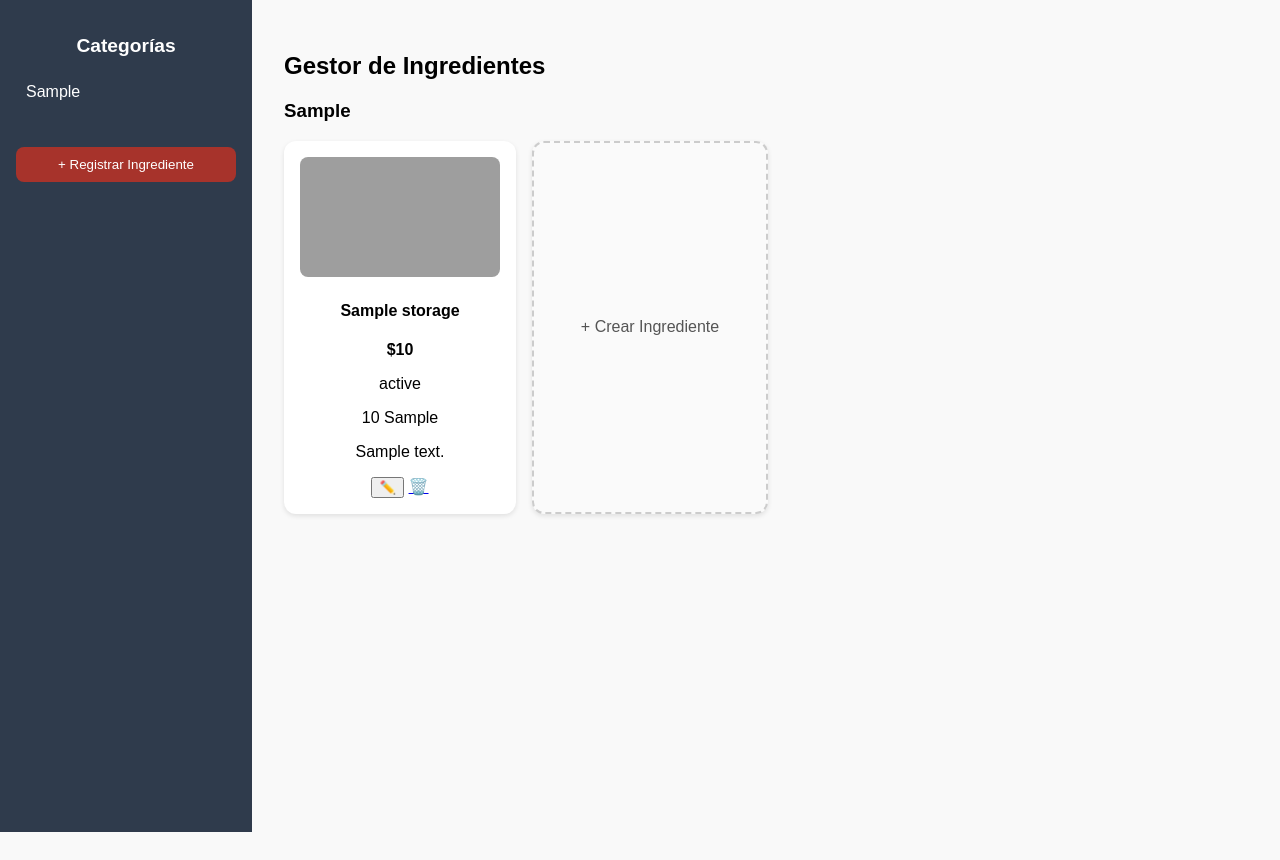
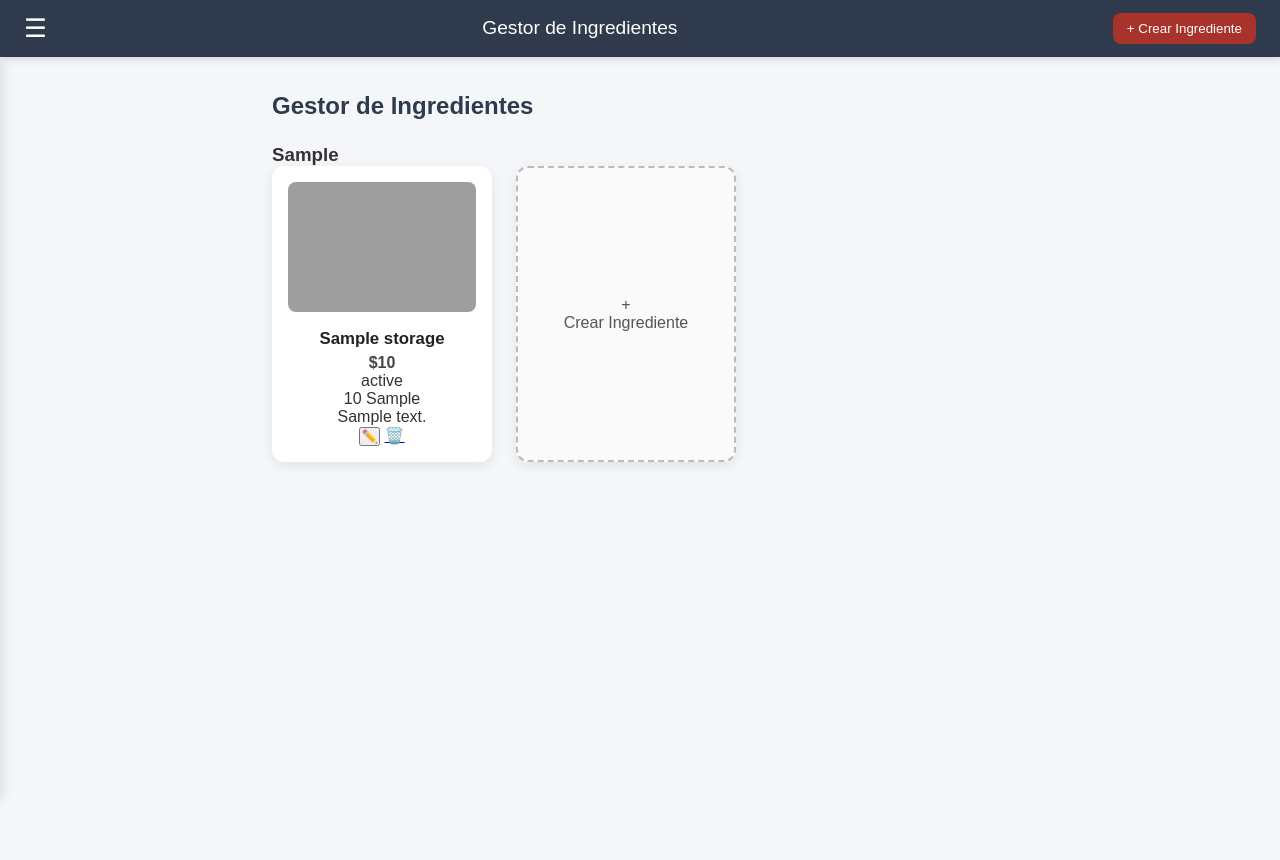
Before and after one commit to JuanEstebanAparicio/DelixSystem, a PHP site: page /app/pages/inventory/view/ingredient_manager.php in a window 1280 px wide. Before the commit the page ends 832 px from the top, so only its background shows below. Run offline with PHP 8.4, Linux system fonts and the light colour scheme; tables that the repository leaves empty or names only in its code hold one stand-in row (values such as "Sample post"); some libraries are stand-ins or nearby versions; grey boxes are pictures that could not be loaded.

Commit message:
mejoras css (aun falta)

```diff
--- a/app/pages/inventory/css/ingredient_manager.css
+++ b/app/pages/inventory/css/ingredient_manager.css
@@ -1,135 +1,204 @@
+/* === RESET & BASE === */
+* {
+  box-sizing: border-box;
+  margin: 0;
+  padding: 0;
+}
+
 body {
-  margin: 0;
   font-family: 'Poppins', sans-serif;
-  background: #f9f9f9;
+  background: #f4f6f9;
+  color: #333;
+  min-height: 100vh;
+  margin-top: 60px; /* espacio debajo del navbar fijo */
   display: flex;
 }
 
-/* Sidebar */
-.sidebar {
-  width: 220px;
+/* === NAVBAR SUPERIOR === */
+.navbar {
+  width: 100%;
   background: #2f3b4c;
-  color: white;
-  height: 100vh;
-  padding: 1rem;
+  color: #fff;
+  display: flex;
+  align-items: center;
+  justify-content: space-between;
+  padding: 0.8rem 1.5rem;
+  position: fixed;
+  top: 0;
+  left: 0;
+  z-index: 100;
+  box-shadow: 0 2px 8px rgba(0,0,0,0.15);
 }
 
-.sidebar h3 {
-  margin-bottom: 1rem;
+.navbar-title {
   font-size: 1.2rem;
-  text-align: center;
+  font-weight: 500;
 }
 
-.sidebar ul {
-  list-style: none;
-  padding: 0;
-}
-
-.sidebar ul li {
-  padding: 10px;
-  cursor: pointer;
-  border-radius: 8px;
-  margin-bottom: 5px;
-}
-
-.sidebar ul li:hover {
-  background: #40526b;
-}
-
-.create-btn {
-  margin-top: 20px;
-  width: 100%;
-  padding: 10px;
-  background: #a7332b;
+.hamburger {
+  font-size: 1.6rem;
+  background: none;
+  color: white;
   border: none;
-  color: white;
-  border-radius: 8px;
-  cursor: pointer;
-}
-
-.create-btn:hover {
-  background: #8d2b24;
-}
-
-/* Main */
-.main-content {
-  flex: 1;
-  padding: 2rem;
-}
-
-.card-container {
-  display: flex;
-  flex-wrap: wrap;
-  gap: 1rem;
-}
-
-.ingredient-card {
-  width: 200px;
-  background: white;
-  border-radius: 12px;
-  box-shadow: 0 2px 5px rgba(0,0,0,0.1);
-  padding: 1rem;
-  text-align: center;
   cursor: pointer;
   transition: transform 0.2s ease;
 }
 
+.hamburger:hover {
+  transform: scale(1.1);
+}
+
+.navbar .create-btn {
+  background: #a7332b;
+  border: none;
+  padding: 8px 14px;
+  border-radius: 8px;
+  color: #fff;
+  cursor: pointer;
+  transition: background 0.3s ease;
+}
+
+.navbar .create-btn:hover {
+  background: #912920;
+}
+
+/* === SIDEBAR === */
+.sidebar {
+  width: 240px;
+  background: linear-gradient(180deg, #2f3b4c, #232c3b);
+  color: #fff;
+  padding: 1.5rem 1rem;
+  position: fixed;
+  top: 60px;
+  left: 0;
+  height: calc(100% - 60px);
+  overflow-y: auto;
+  transition: transform 0.3s ease;
+  box-shadow: 3px 0 10px rgba(0, 0, 0, 0.1);
+}
+
+.sidebar.hidden {
+  transform: translateX(-100%);
+}
+
+.sidebar-title {
+  font-size: 1.3rem;
+  text-align: center;
+  margin-bottom: 1.5rem;
+}
+
+.sidebar-list {
+  list-style: none;
+}
+
+.sidebar-item {
+  padding: 10px 12px;
+  border-radius: 8px;
+  margin-bottom: 8px;
+  cursor: pointer;
+  transition: background 0.2s ease;
+}
+
+.sidebar-item:hover {
+  background: rgba(255, 255, 255, 0.15);
+}
+
+/* === MAIN CONTENT === */
+.main-content {
+  flex: 1;
+  padding: 2rem;
+  overflow-y: auto;
+  margin-left: 240px;
+}
+
+.page-title {
+  margin-bottom: 1.5rem;
+  font-weight: 600;
+  color: #2f3b4c;
+}
+
+/* === CARD CONTAINER === */
+.card-container {
+  display: flex;
+  flex-wrap: wrap;
+  gap: 1.5rem;
+}
+
+/* === INGREDIENT CARD === */
+.ingredient-card {
+  width: 220px;
+  background: #fff;
+  border-radius: 12px;
+  box-shadow: 0 4px 12px rgba(0, 0, 0, 0.08);
+  padding: 1rem;
+  text-align: center;
+  transition: transform 0.2s ease;
+}
+
 .ingredient-card:hover {
-  transform: scale(1.03);
+  transform: translateY(-4px);
 }
 
 .ingredient-card img {
   width: 100%;
-  height: 120px;
+  height: 130px;
   object-fit: cover;
   border-radius: 8px;
+  margin-bottom: 0.8rem;
 }
 
-.ingredient-card .estado.activo {
-  color: green;
-  font-weight: bold;
+.ingredient-name {
+  font-size: 1.05rem;
+  margin-bottom: 0.3rem;
+  color: #222;
 }
 
-.ingredient-card .estado.agotado {
-  color: red;
+.ingredient-cost {
   font-weight: bold;
+  color: #444;
 }
 
+.ingredient-state.activo {
+  color: #0ea74a;
+  font-weight: 600;
+}
+
+.ingredient-state.agotado {
+  color: #d93025;
+  font-weight: 600;
+}
+
+/* === CREATE CARD === */
 .create-card {
-  border: 2px dashed #ccc;
+  border: 2px dashed #bbb;
   color: #555;
   background: #fafafa;
   display: flex;
   align-items: center;
   justify-content: center;
+  transition: background 0.2s ease;
 }
 
-/* Modal */
-.modal {
-  position: fixed;
-  top: 0;
-  left: 0;
-  width: 100%;
-  height: 100%;
-  background: rgba(0,0,0,0.5);
-  display: flex;
-  align-items: center;
-  justify-content: center;
+.create-card:hover {
+  background: #f0f0f0;
+  color: #222;
 }
 
-.modal.hidden {
-  display: none;
+/* === RESPONSIVE === */
+@media (max-width: 768px) {
+  .main-content {
+    margin-left: 0;
+    padding: 1.2rem;
+  }
+
+  .sidebar {
+    width: 220px;
+    position: fixed;
+    top: 60px;
+    z-index: 99;
+  }
+
+  .ingredient-card {
+    width: 100%;
+  }
 }
-
-.modal-content {
-  background: white;
-  padding: 20px;
-  border-radius: 10px;
-  width: 400px;
-}
-
-.close {
-  float: right;
-  font-size: 20px;
-  cursor: pointer;
-}
--- a/app/pages/inventory/view/ingredient_manager.php
+++ b/app/pages/inventory/view/ingredient_manager.php
@@ -11,7 +11,7 @@ try {
         $categorias[$cat][] = $ing;
     }
 } catch (PDOException $e) {
-    die("<p>Error al obtener datos desde Supabase: " . $e->getMessage() . "</p>");
+    die("<p class='error-msg'>Error al obtener datos desde Supabase: " . $e->getMessage() . "</p>");
 }
 ?>
 
@@ -26,72 +26,85 @@ try {
 </head>
 <body>
 
-<!-- Sidebar -->
-<nav class="sidebar">
-  <h3>Categorías</h3>
-  <ul>
+<!-- === NAVBAR SUPERIOR === -->
+<header class="navbar">
+  <button class="hamburger" onclick="toggleSidebar()">☰</button>
+  <h1 class="navbar-title">Gestor de Ingredientes</h1>
+  <button class="create-btn" onclick="newIngredient()">+ Crear Ingrediente</button>
+</header>
+
+<!-- === SIDEBAR === -->
+<nav class="sidebar hidden" id="sidebarMenu">
+  <h3 class="sidebar-title">Categorías</h3>
+  <ul class="sidebar-list">
+    <li class="sidebar-item" onclick="mostrarCategoria('Todos')">Todos</li>
     <?php foreach ($categorias as $categoria => $items): ?>
-      <li onclick="mostrarCategoria('<?= htmlspecialchars($categoria) ?>')">
+      <li class="sidebar-item" onclick="mostrarCategoria('<?= htmlspecialchars($categoria) ?>')">
         <?= htmlspecialchars($categoria) ?>
       </li>
     <?php endforeach; ?>
   </ul>
-  <button class="create-btn" onclick="newIngredient()">+ Registrar Ingrediente</button>
 </nav>
 
-<!-- Main content -->
-<main class="main-content">
-  <h2>Gestor de Ingredientes</h2>
+<!-- === CONTENIDO PRINCIPAL === -->
+<main class="main-content container">
+  <h2 class="page-title">Gestor de Ingredientes</h2>
 
   <?php foreach ($categorias as $categoria => $items): ?>
-    <section class="categoria" id="<?= htmlspecialchars($categoria) ?>">
-      <h3><?= htmlspecialchars($categoria) ?></h3>
+    <section class="categoria-section" id="<?= htmlspecialchars($categoria) ?>">
+      <h3 class="categoria-title"><?= htmlspecialchars($categoria) ?></h3>
       <div class="card-container">
 
         <?php foreach ($items as $ing): ?>
           <?php
-            // ✅ Construir ruta segura de la imagen
             $imgPath = !empty($ing['photo'])
               ? "../" . htmlspecialchars($ing['photo'])
               : "../img/default.png";
 
-            // Si el archivo no existe localmente, usar imagen por defecto
             if (!file_exists(__DIR__ . "/../" . $ing['photo'])) {
               $imgPath = "../img/default.png";
             }
           ?>
-          <div class="ingredient-card">
+          <div class="ingredient-card card">
+            <div class="card-image">
               <img src="<?= $imgPath ?>" alt="<?= htmlspecialchars($ing['name']) ?>">
-            <h4><?= htmlspecialchars($ing['name']) ?></h4>
-            <p><strong>$<?= number_format($ing['unit_cost'], 0, ',', '.') ?></strong></p>
-            <p class="estado <?= strtolower($ing['state']) ?>">
+            </div>
+
+            <div class="card-body">
+              <h4 class="ingredient-name"><?= htmlspecialchars($ing['name']) ?></h4>
+              <p class="ingredient-cost">$<?= number_format($ing['unit_cost'], 0, ',', '.') ?></p>
+              <p class="ingredient-state <?= strtolower($ing['state']) ?>">
                 <?= htmlspecialchars($ing['state']) ?>
               </p>
-            <p class="cantidad"><?= htmlspecialchars($ing['amount']) ?> <?= htmlspecialchars($ing['unit']) ?></p>
-            <p class="desc"><?= htmlspecialchars($ing['description'] ?: '') ?></p>
+              <p class="ingredient-amount"><?= htmlspecialchars($ing['amount']) ?> <?= htmlspecialchars($ing['unit']) ?></p>
+              <p class="ingredient-desc"><?= htmlspecialchars($ing['description'] ?: 'Sin descripción') ?></p>
+            </div>
 
-            <div class="card-actions">
-              <button class="btn-edit" onclick='editIngredient(<?= json_encode($ing) ?>)'>✏️</button>
+            <div class="card-footer">
+              <button class="btn btn-edit" onclick='editIngredient(<?= json_encode($ing) ?>)'>✏️</button>
               <a href="../php/inputs_delete.php?id=<?= $ing['id'] ?>"
-                 class="btn-delete" onclick="return confirm('¿Eliminar ingrediente?')">🗑️</a>
+                 class="btn btn-delete"
+                 onclick="return confirm('¿Eliminar ingrediente?')">🗑️</a>
             </div>
           </div>
         <?php endforeach; ?>
 
-        <!-- Crear nuevo -->
-        <div class="ingredient-card create-card" onclick="newIngredient()">
-          + Crear Ingrediente
+        <div class="ingredient-card card create-card" onclick="newIngredient()">
+          <div class="card-body text-center">
+            <span class="plus-icon">+</span>
+            <p>Crear Ingrediente</p>
+          </div>
         </div>
       </div>
     </section>
   <?php endforeach; ?>
 </main>
 
-<!-- Modal -->
+<!-- === MODAL === -->
 <div id="formModal" class="modal hidden">
   <div class="modal-content">
     <span class="close" onclick="hideModal('formModal')">&times;</span>
-    <h2 id="modalTitle">Registrar Ingrediente</h2>
+    <h2 id="modalTitle" class="modal-title">Registrar Ingrediente</h2>
 
     <form id="ingredientForm"
           action="../php/inputs_add.php"
@@ -101,60 +114,113 @@ try {
 
       <input type="hidden" name="id" id="ingredient_id">
 
+      <div class="form-group">
         <label for="name">Nombre:</label>
         <input type="text" name="name" id="name" required>
+      </div>
 
+      <div class="form-group">
         <label for="amount">Cantidad:</label>
         <input type="number" name="amount" id="amount" required>
+      </div>
 
+      <div class="form-group">
         <label for="minimum_quantity">Cantidad mínima:</label>
         <input type="number" name="minimum_quantity" id="minimum_quantity" required>
+      </div>
 
+      <div class="form-group">
         <label for="unit">Unidad:</label>
         <select name="unit" id="unit" required>
           <option value="Kg">Kg</option>
           <option value="Litro">Litro</option>
           <option value="Unidad">Unidad</option>
         </select>
+      </div>
 
+      <div class="form-group">
         <label for="unit_cost">Costo unitario:</label>
         <input type="number" step="0.01" name="unit_cost" id="unit_cost" required>
+      </div>
 
+      <div class="form-group">
         <label for="category">Categoría:</label>
         <input type="text" name="category" id="category" required>
+      </div>
 
+      <div class="form-group">
         <label for="batch">Lote:</label>
         <input type="text" name="batch" id="batch" placeholder="Ej: Lote-2025-A">
+      </div>
 
+      <div class="form-group">
         <label for="description">Descripción:</label>
         <textarea name="description" id="description" rows="3" placeholder="Breve descripción del insumo..."></textarea>
+      </div>
 
+      <div class="form-group">
         <label for="location">Ubicación en almacén:</label>
         <input type="text" name="location" id="location" placeholder="Ej: Estante A3 - Nivel 2">
+      </div>
 
+      <div class="form-group">
         <label for="status">Estado:</label>
         <select name="status" id="status">
           <option value="Activo">Activo</option>
           <option value="Agotado">Agotado</option>
         </select>
+      </div>
 
+      <div class="form-group">
         <label for="supplier">Proveedor:</label>
         <input type="text" name="supplier" id="supplier" required>
+      </div>
 
+      <div class="form-group inline">
         <label for="fecha_ingreso">Fecha ingreso:</label>
         <input type="date" name="fecha_ingreso" id="fecha_ingreso">
+      </div>
 
+      <div class="form-group inline">
         <label for="fecha_vencimiento">Fecha vencimiento:</label>
         <input type="date" name="fecha_vencimiento" id="fecha_vencimiento">
+      </div>
 
+      <div class="form-group">
         <label for="photo">Foto:</label>
         <input type="file" name="photo" id="photo" accept="image/*">
+      </div>
 
-      <button type="submit" id="submitBtn" class="modal-btn">Registrar Ingrediente</button>
+      <div class="modal-footer">
+        <button type="submit" id="submitBtn" class="btn btn-primary">Guardar Ingrediente</button>
+      </div>
     </form>
   </div>
 </div>
 
+<!-- === JS === -->
 <script src="../js/form_handler.js"></script>
+<script>
+  function toggleSidebar() {
+    document.getElementById('sidebarMenu').classList.toggle('hidden');
+  }
+
+  function mostrarCategoria(cat) {
+    const sections = document.querySelectorAll('.categoria-section');
+    sections.forEach(sec => {
+      if (cat === 'Todos' || sec.id === cat) sec.style.display = 'block';
+      else sec.style.display = 'none';
+    });
+  }
+
+  // Cerrar sidebar si se hace clic fuera (móvil)
+  document.addEventListener('click', function(e) {
+    const sidebar = document.getElementById('sidebarMenu');
+    const hamburger = document.querySelector('.hamburger');
+    if (!sidebar.contains(e.target) && !hamburger.contains(e.target)) {
+      sidebar.classList.add('hidden');
+    }
+  });
+</script>
 </body>
 </html>
```
Also changed, not shown: app/pages/inventory/media/raiz/yuca/68f8139011499_yuca.jpeg (added). Lines whose indentation alone changed are shown as unchanged.
